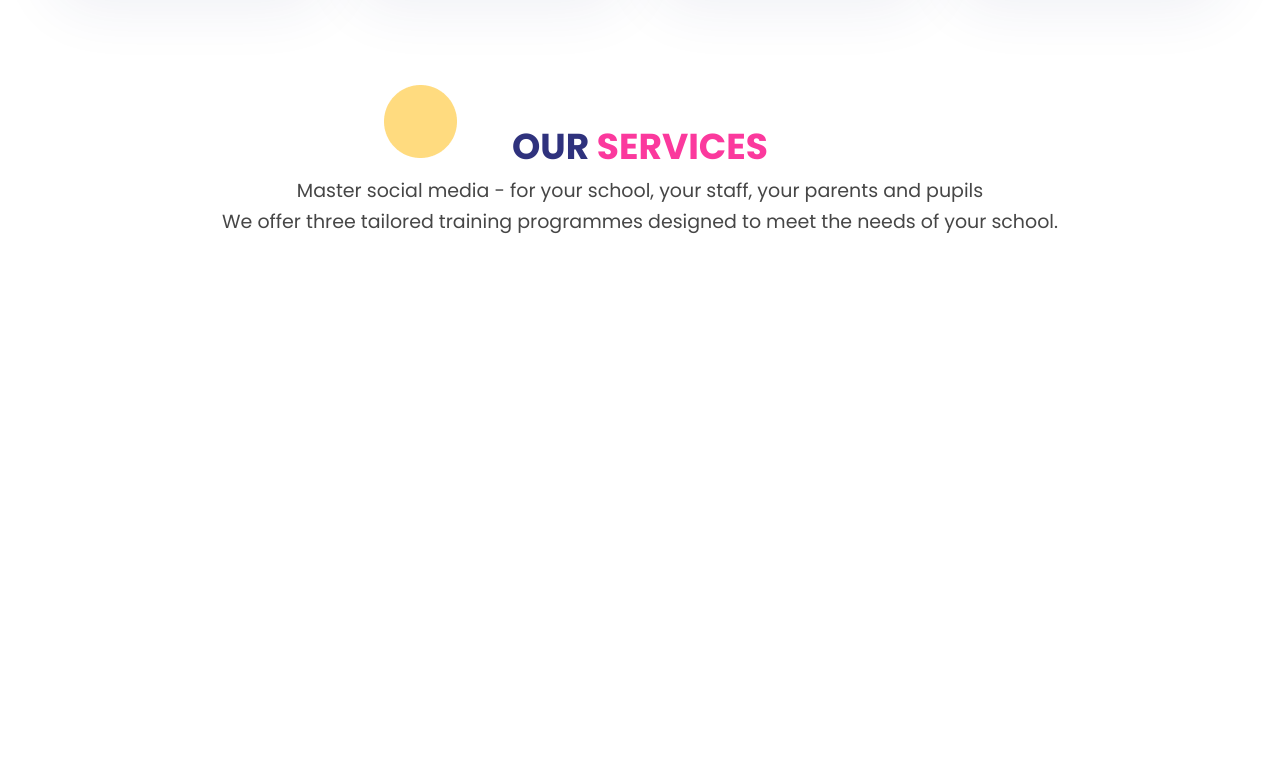
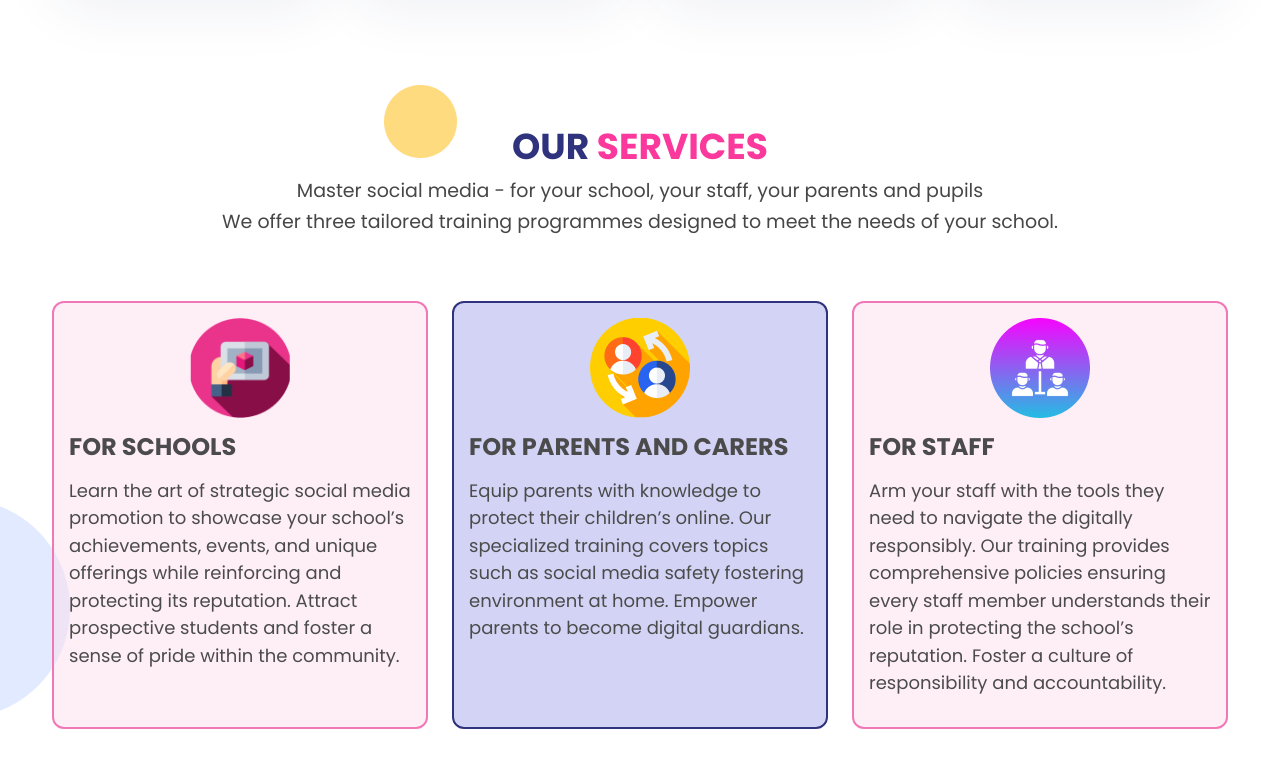
Before and after one commit to WAJDAN-KHAN/EduSocial, a plain HTML site: page index.html in a window 1280 px wide. Shown: the part 1378-2158 px from the top of the page. Before the commit the page ends 1671 px from the top, so only its background shows below. Drawn offline with nearby package versions, Linux system fonts and the light colour scheme.

Commit message:
services section complete

```diff
--- a/assets/styles/style.css
+++ b/assets/styles/style.css
@@ -154,10 +154,54 @@ body {
     top: 0;
 }
 
+.service-card-1{
+    border-radius: 12px;
+    padding: 15px;
+    display: flex;
+    flex-direction: column;
+    gap: 15px;
+    background: #FCDDEC7A;
+    border: 2px solid #F178B6;
+    height: 100%;
+}
 
+.service-card-2{
+    border-radius: 12px;
+    padding: 15px;
+    display: flex;
+    flex-direction: column;
+    gap: 15px;
+    background: #D3D4F5;
+    height: 100%;
 
+    border: 2px solid #2F327D
+}
 
+.service img{
+    width: 100px;
+    height: 100px;
+}
+.service-card-1 h1 , .service-card-2 h1{
+    color: #4B4B4B;
+    font-size: 24px;
+    font-weight: 700;
+    /* line-height: 50.4px; */
+    margin: 0;
+}
 
+.service-card-1 p , .service-card-2 p{
+    color: #4B4B4B;
+    font-size: 18px;
+    font-weight: 400;
+    line-height: 27.4px;
+}
+
+.ball{
+    position: absolute;
+    bottom: 99px;
+    left: 0;
+    z-index: -1;
+}
 
 /* media query  */
 
--- a/index.html
+++ b/index.html
@@ -182,6 +182,58 @@
             </p>
         </div>
 
+        <div class="py-5 row m-0">
+            <div class="col-lg-4 col-md-6 col-12 mar">
+                <div class="service-card-1">
+                    <div class="d-flex justify-content-center service">
+                        <img src="./assets/images/3d_1530264.png" alt="">
+                    </div>
+                    <h1>
+                        FOR SCHOOLS
+                    </h1>
+                    <p>
+                        Learn the art of strategic social media promotion to showcase your school’s achievements,
+                        events, and unique offerings while reinforcing and protecting its reputation. Attract
+                        prospective students and foster a sense of pride within the community.
+                    </p>
+                </div>
+            </div>
+            <div class="col-lg-4 col-md-6 col-12 mar">
+                <div class="service-card-2">
+                    <div class="d-flex justify-content-center service">
+                        <img src="./assets/images/image-14.png" alt="">
+                    </div>
+                    <h1>
+                        FOR PARENTS AND CARERS
+                    </h1>
+                    <p>
+                        Equip parents with knowledge to protect their children’s online. Our specialized training covers
+                        topics such as social media safety fostering environment at home. Empower parents to become
+                        digital guardians.
+                    </p>
+                </div>
+            </div>
+            <div class="col-lg-4 col-md-6 col-12 mar">
+                <div class="service-card-1">
+                    <div class="d-flex justify-content-center service">
+                        <img src="./assets/images/image-18.png" alt="">
+                    </div>
+                    <h1>
+                        FOR STAFF
+                    </h1>
+                    <p>
+                        Arm your staff with the tools they need to navigate the digitally responsibly. Our training
+                        provides comprehensive policies ensuring every staff member understands their role in protecting
+                        the school’s reputation. Foster a culture of responsibility and accountability.
+
+                    </p>
+                </div>
+            </div>
+        </div>
+        <img src="./assets/images/Ellipse-123.png" class="ball" alt="">
+
+
+
 
     </section>
 
```
Also changed, not shown: assets/images/3d_1530264.png (added), assets/images/Ellipse-123.png (added), assets/images/image-14.png (added), assets/images/image-18.png (added).
